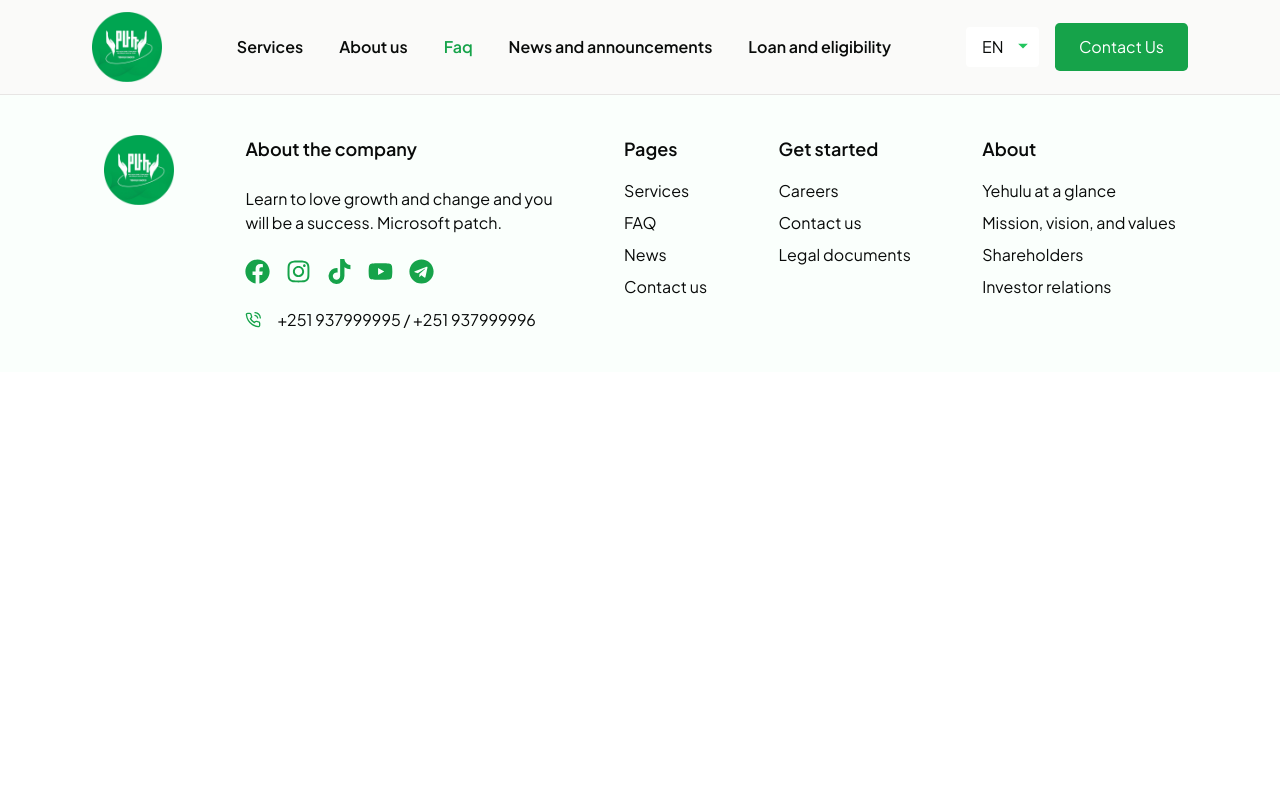
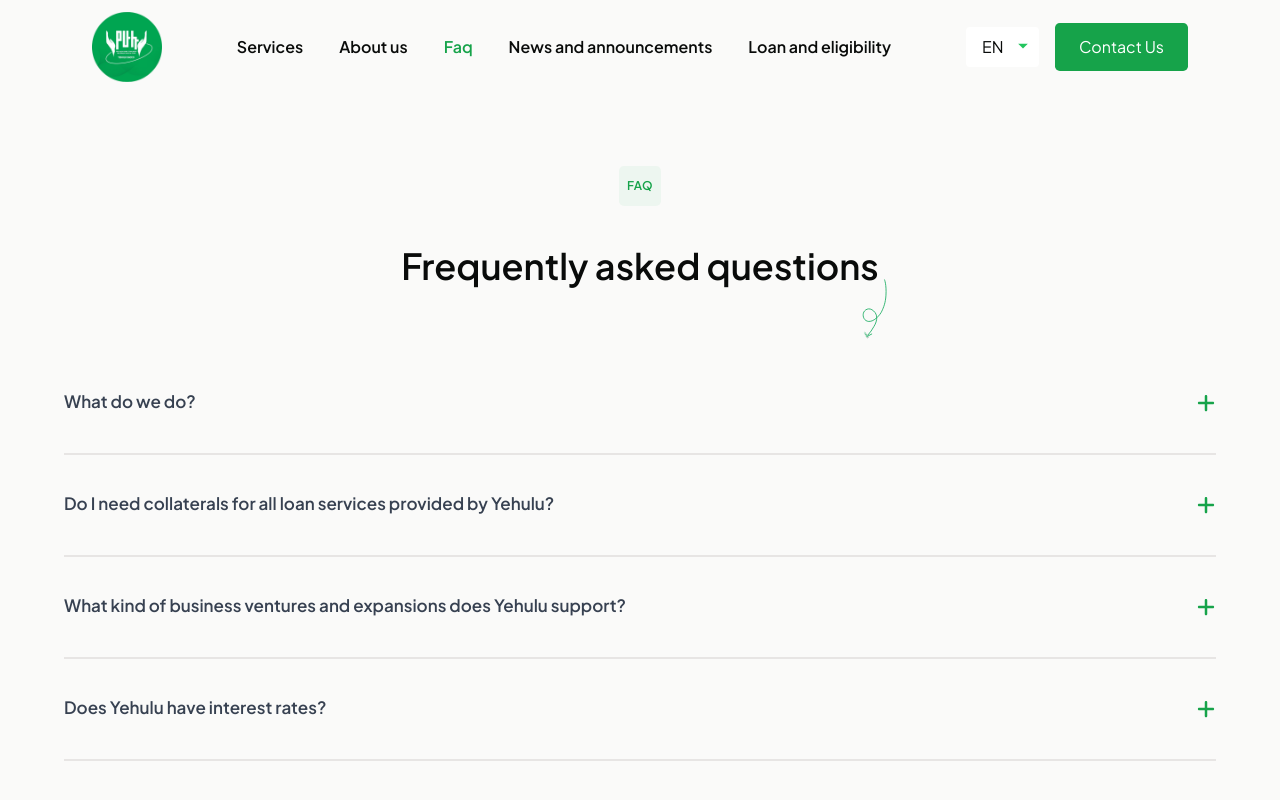
Before and after one commit to Upsurge-Tech/Project-Yehulusaccos-Frontend, a Next.js app: page /faq in a window 1280 px wide. Shown: the top 800 px of the page. Built offline with nearby package versions, Linux system fonts and the light colour scheme.

Commit message:
feat: Add FAQ page

```diff
--- a/app/(main)/faq/page.tsx
+++ b/app/(main)/faq/page.tsx
@@ -1,7 +1,30 @@
 import React from "react";
+import Image from "next/image";
+
+import Questions from "@/components/faq/Questions";
 
 const FAQPage = () => {
-  return <div>FAQPage</div>;
+  return (
+    <div className="container my-5 md:my-10 lg:my-16 xl:my-24 flex flex-col items-center w-full overflow-hidden gap-y-5  min-h-screen ">
+      <div className=" flex flex-col max-w-xl gap-y-5 lg:gap-y-0">
+        <div className="bg-primarySoft lg:mb-10 self-center text-primary flex items-center justify-center text-xs font-semibold tracking-wide  px-2 h-10 rounded-lg">
+          FAQ
+        </div>
+        <h2 className="font-semibold text-center text-2xl lg:text-4xl">
+          Frequently asked questions
+        </h2>
+        <div className="hidden lg:flex relative -rotate-45 bottom-[150px] left-[385px] ">
+          <Image
+            src="/curlyarrow.svg"
+            alt="curly green arrow"
+            width={55}
+            height={100}
+          />
+        </div>
+      </div>
+      <Questions />
+    </div>
+  );
 };
 
 export default FAQPage;
--- /dev/null
+++ b/components/faq/Question.tsx
@@ -0,0 +1,48 @@
+"use client";
+
+import {
+  Collapsible,
+  CollapsibleTrigger,
+  CollapsibleContent,
+} from "@radix-ui/react-collapsible";
+import React, { useState } from "react";
+import { FaMinus, FaPlus } from "react-icons/fa6";
+
+interface Props {
+  question: {
+    question: string;
+    answer: string;
+  };
+}
+
+const Question = ({ question }: Props) => {
+  const [isOpen, setIsOpen] = useState(false);
+
+  return (
+    <Collapsible
+      open={isOpen}
+      onOpenChange={setIsOpen}
+      className="self-start flex py-5 lg:py-10 flex-col gap-y-5 border-b-[2px]  border-stone-200 w-full"
+    >
+      <CollapsibleTrigger className=" self-start flex w-full text-start justify-between ">
+        <p className="mr-2 text-xs md:text-[17px] font-semibold text-gray-700">
+          {question.question}
+        </p>
+        {isOpen ? (
+          <div>
+            <FaMinus className="text-primary md:text-xl" />
+          </div>
+        ) : (
+          <div>
+            <FaPlus className="text-primary md:text-xl" />
+          </div>
+        )}
+      </CollapsibleTrigger>
+      <CollapsibleContent className="text-gray-500 text-[11px] md:text-sm xl:text-[15px]">
+        {question.answer}
+      </CollapsibleContent>
+    </Collapsible>
+  );
+};
+
+export default Question;
--- /dev/null
+++ b/components/faq/Questions.tsx
@@ -0,0 +1,15 @@
+import React from "react";
+import Question from "./Question";
+import questions from "@/data/questions";
+
+const Questions = () => {
+  return (
+    <div className="flex flex-col w-full">
+      {questions.map((question) => (
+        <Question key={question.id} question={question} />
+      ))}
+    </div>
+  );
+};
+
+export default Questions;
--- /dev/null
+++ b/components/ui/collapsible.tsx
@@ -0,0 +1,11 @@
+"use client"
+
+import * as CollapsiblePrimitive from "@radix-ui/react-collapsible"
+
+const Collapsible = CollapsiblePrimitive.Root
+
+const CollapsibleTrigger = CollapsiblePrimitive.CollapsibleTrigger
+
+const CollapsibleContent = CollapsiblePrimitive.CollapsibleContent
+
+export { Collapsible, CollapsibleTrigger, CollapsibleContent }
--- /dev/null
+++ b/data/questions.ts
@@ -0,0 +1,35 @@
+const questions = [
+  {
+    id: 1,
+    question: "What do we do?",
+    answer:
+      "No, we offer loan packages where collaterals aren’t needed depending on the business profitability and if the customer is a member of our organization. contact us or see the loan and eligibility sections to learn more.",
+  },
+  {
+    id: 2,
+    question: "Do I need collaterals for all loan services provided by Yehulu?",
+    answer:
+      "No, we offer loan packages where collaterals aren’t needed depending on the business profitability and if the customer is a member of our organization. contact us or see the loan and eligibility sections to learn more.",
+  },
+  {
+    id: 3,
+    question:
+      "What kind of business ventures and expansions does Yehulu support?",
+    answer:
+      "No, we offer loan packages where collaterals aren’t needed depending on the business profitability and if the customer is a member of our organization. contact us or see the loan and eligibility sections to learn more.",
+  },
+  {
+    id: 4,
+    question: "Does Yehulu have interest rates?",
+    answer:
+      "No, we offer loan packages where collaterals aren’t needed depending on the business profitability and if the customer is a member of our organization. contact us or see the loan and eligibility sections to learn more.",
+  },
+  {
+    id: 5,
+    question:
+      "How much time do I need to wait after becoming a member to get loans?",
+    answer:
+      "No, we offer loan packages where collaterals aren’t needed depending on the business profitability and if the customer is a member of our organization. contact us or see the loan and eligibility sections to learn more.",
+  },
+];
+export default questions;
--- a/package.json
+++ b/package.json
@@ -12,6 +12,7 @@
   },
   "dependencies": {
     "@emailjs/browser": "^4.3.3",
+    "@radix-ui/react-collapsible": "^1.0.3",
     "@radix-ui/react-dialog": "^1.0.5",
     "@radix-ui/react-label": "^2.0.2",
     "@radix-ui/react-slot": "^1.0.2",
```
Also changed, not shown: 1 other file (tests, documents, lock files or other folders).
